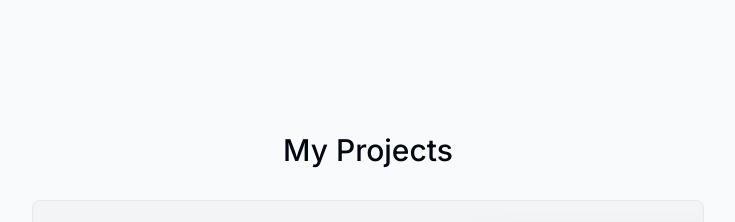
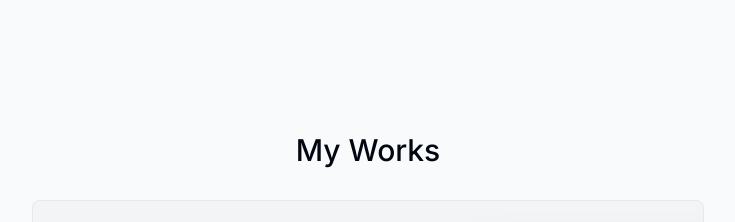
Before and after one commit to morhaaa/mohamedrhanmi.com, a Next.js app: page / in a window 1280 px wide. Shown: the part 1060-1282 px from the top of the page, without its empty margins (272-1007 px from the left). Built offline with nearby package versions, Linux system fonts and the light colour scheme.

Commit message:
Set language projects component

```diff
--- a/src/components/projects.tsx
+++ b/src/components/projects.tsx
@@ -5,13 +5,18 @@ import SectionHeading from "./section-heading";
 import { projectsData } from "@/lib/data";
 import Project from "./project-card";
 import { useSectionInView } from "@/lib/useInView";
+import { useLanguage } from "@/containers/language-context";
 
 export default function Projects() {
   const { ref } = useSectionInView("Projects", 0.5);
 
+  const { activeLanguage } = useLanguage();
+
   return (
     <section ref={ref} id="projects" className="scroll-mt-28 mb-28">
-      <SectionHeading>My projects</SectionHeading>
+      <SectionHeading>
+        {activeLanguage === "It" ? "I miei lavori" : "My works"}
+      </SectionHeading>
       <div>
         {projectsData.map((project, index) => (
           <Project {...project} key={index} />
```
